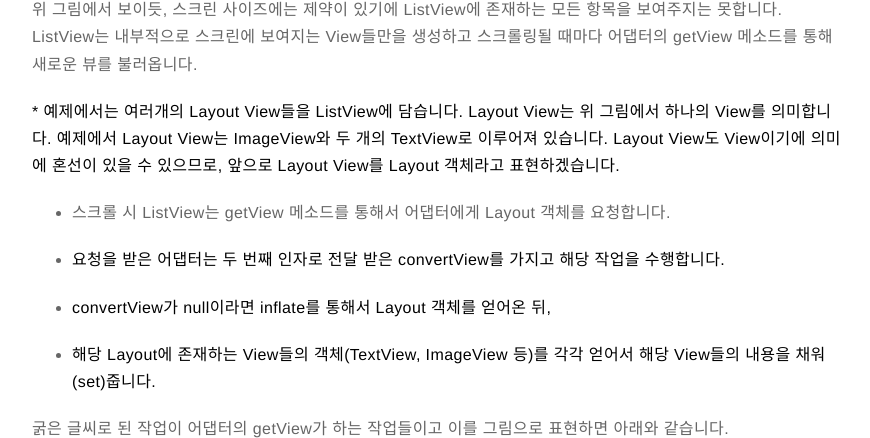
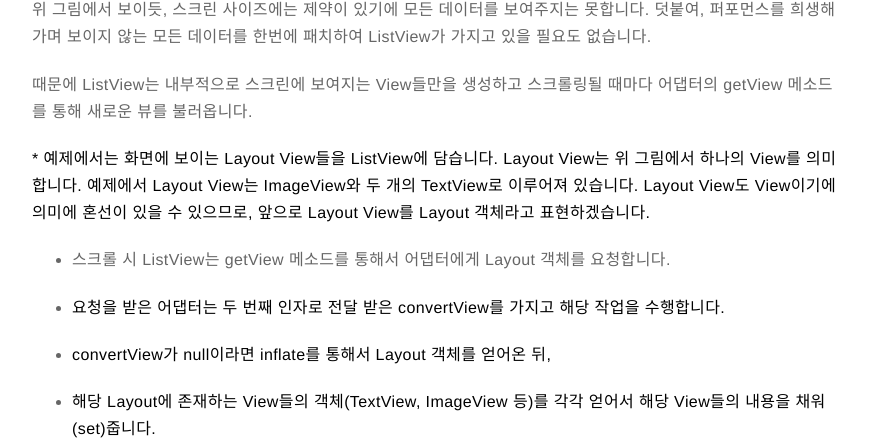
Before and after one commit to MakeHoney/MakeHoney.github.io, a Jekyll site: the page built from _posts/2019-04-28-android-listview-viewholder.md, in a window 1280 px wide and 900 px high, scrolled down 973 px, cut to the strip 259-697 px from the top of the window. Shown: the whole strip, without its empty margins (203-1073 px from the left). Built offline with Jekyll 4.4.1, drawn with Linux system fonts in a browser that asks for light colours.

Commit message:
[Edit "ListView와 ViewHolder Pattern"] 포스트 수정

```diff
--- a/_posts/2019-04-28-android-listview-viewholder.md
+++ b/_posts/2019-04-28-android-listview-viewholder.md
@@ -30,9 +30,12 @@ ListView는 여러개의 View들을 담는 뷰 컨테이너입니다.
 
 ![1556462318133](https://user-images.githubusercontent.com/48861849/56865953-dc52a180-6a0e-11e9-87fa-7c914a49e605.jpg)
 
-위 그림에서 보이듯, 스크린 사이즈에는 제약이 있기에 ListView에 존재하는 모든 항목을 보여주지는 못합니다. ListView는 내부적으로 스크린에 보여지는 View들만을 생성하고 스크롤링될 때마다 어댑터의 getView 메소드를 통해 새로운 뷰를 불러옵니다.
+위 그림에서 보이듯, 스크린 사이즈에는 제약이 있기에 모든 데이터를 보여주지는 못합니다. 덧붙여, 퍼포먼스를 희생해가며 보이지 않는 모든 데이터를 한번에 패치하여 ListView가 가지고 있을 필요도 없습니다.
 
-**\* 예제에서는 여러개의 Layout View들을 ListView에 담습니다. Layout View는 위 그림에서 하나의 View를 의미합니다. 예제에서 Layout View는 ImageView와 두 개의 TextView로 이루어져 있습니다. Layout View도 View이기에 의미에 혼선이 있을 수 있으므로, 앞으로 Layout View를 Layout 객체라고 표현하겠습니다.**
+때문에 ListView는 내부적으로 스크린에 보여지는 View들만을 생성하고 스크롤링될 때마다 어댑터의 getView 메소드를 통해 새로운 뷰를 불러옵니다.
+
+
+**\* 예제에서는 화면에 보이는 Layout View들을 ListView에 담습니다. Layout View는 위 그림에서 하나의 View를 의미합니다. 예제에서 Layout View는 ImageView와 두 개의 TextView로 이루어져 있습니다. Layout View도 View이기에 의미에 혼선이 있을 수 있으므로, 앞으로 Layout View를 Layout 객체라고 표현하겠습니다.**
 
 - 스크롤 시 ListView는 getView 메소드를 통해서 어댑터에게 Layout 객체를 요청합니다.
 
```
